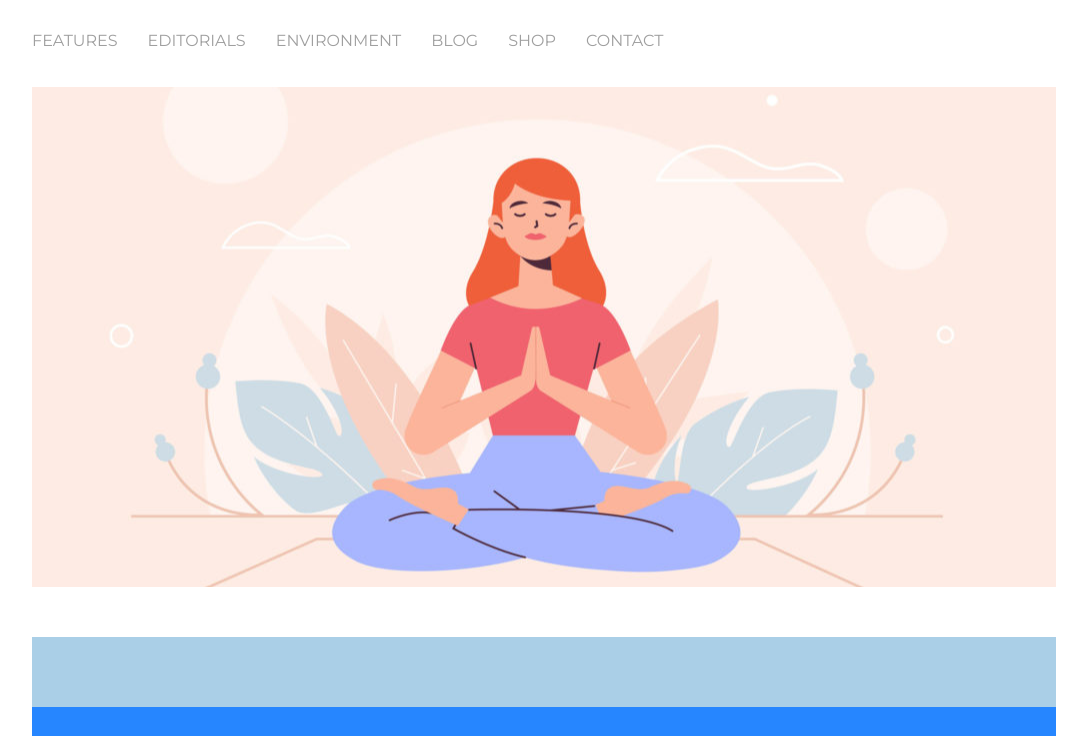
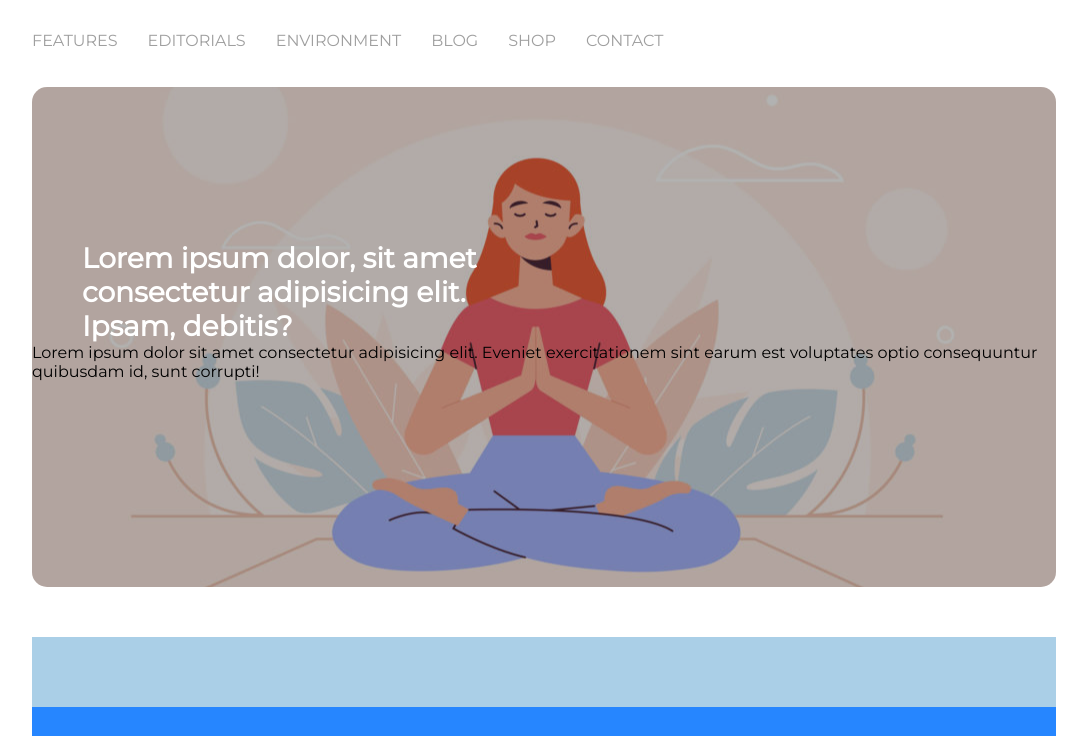
Before and after one commit to AlbertoCiuf/htmlcss-wp, a plain HTML site: page index.html in a window 1280 px wide. Shown: the part 63-799 px from the top of the page, without its empty margins (96-1183 px from the left). Drawn offline with Linux system fonts and the light colour scheme.

Commit message:
beta jumbotron

```diff
--- a/css/style.css
+++ b/css/style.css
@@ -37,6 +37,7 @@ nav li {
   list-style: none;
   float: left;
   padding: 30px 15px;
+  margin-bottom: 15px;
 }
 
 nav li:first-child {
@@ -53,6 +54,13 @@ nav li a:hover, nav li a:active {
   color: red;
 }
 
+.layer {
+  background-color: rgba(0, 0, 0, .3);
+  width: 100%;
+  height: 100%;
+  border-radius: 15px;
+}
+
 
 .jumbotron {
   height: 500px;
@@ -60,13 +68,18 @@ nav li a:hover, nav li a:active {
   background-image: url('../img/banner.jpg');
   background-size: cover;
   background-position: center;
+  border-radius: 15px;
+
 }
 
-.layer {
-  background-color: rgba(0, 0, 0, .5);
-  width: 100%;
-  height: 100%;
+.jumbotron h3 {
+  width: 50%;
+  font-size: 28px;
+  color:white;
+  padding-left: 50px;
+  padding-top: 15%;
 }
+
 
 /* MAIN */
 .main-content {
--- a/index.html
+++ b/index.html
@@ -33,9 +33,10 @@
 
       <!-- Main top - jumbotron -->
       <div class="jumbotron">
-        <div class="jumbotron layer"></div>
-        <h3></h3>
-        <p></p>
+        <div class="layer">
+          <h3>Lorem ipsum dolor, sit amet consectetur adipisicing elit. Ipsam, debitis?</h3>
+          <p>Lorem ipsum dolor sit amet consectetur adipisicing elit. Eveniet exercitationem sint earum est voluptates optio consequuntur quibusdam id, sunt corrupti!</p>
+        </div>
       </div>
 
       <!-- Main content a tre colonne con fascia sopra -->
```
